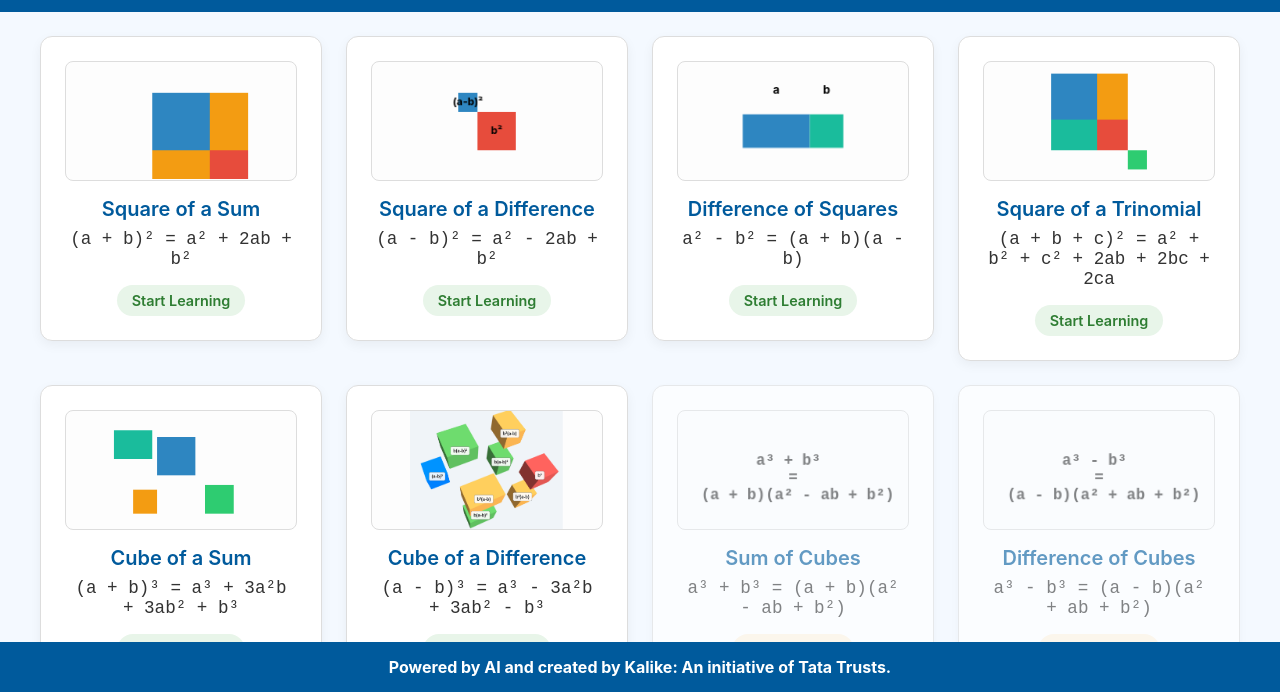
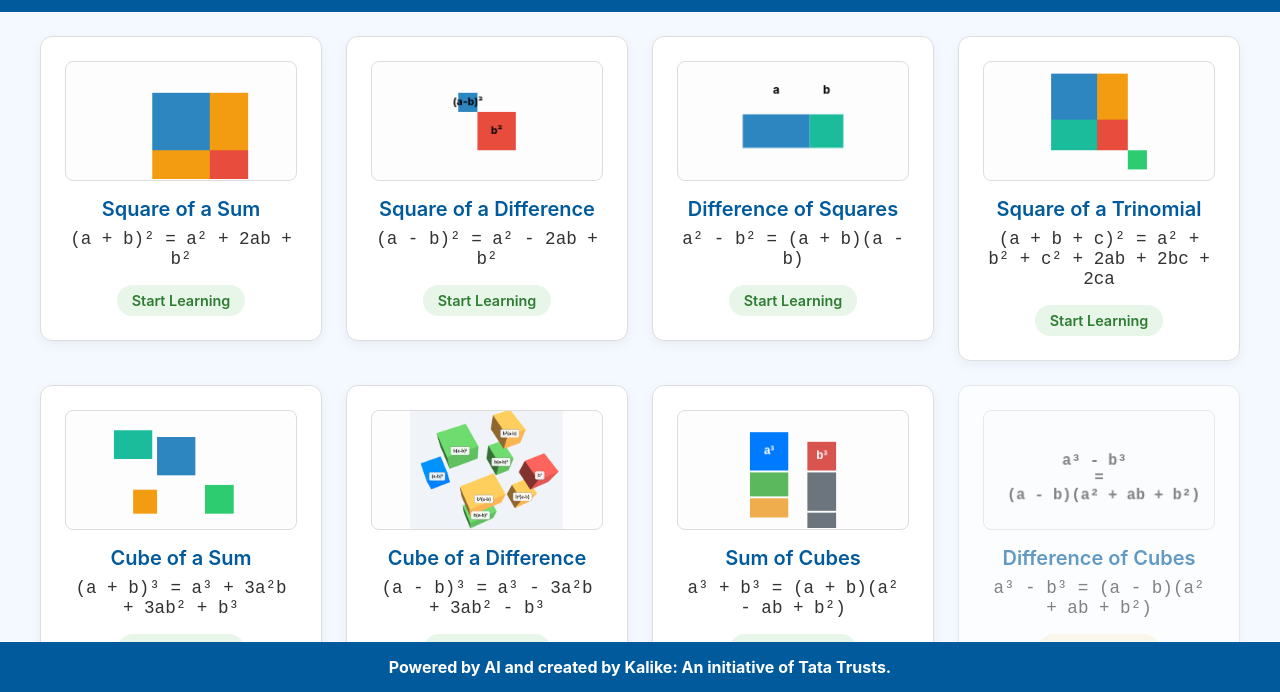
Before and after one commit to KSPIII-Kanya/AlgebraicIdentities, a plain HTML site: page index.html in a window 1280 px wide. Shown: the part 108-800 px from the top of the page. Drawn offline with Linux system fonts and the light colour scheme.

Commit message:
Update index.html

```diff
--- a/index.html
+++ b/index.html
@@ -152,8 +152,8 @@
             // 6th: Cube of a Difference (COMPLETE) — show formulae.png here and link to a7.html
             { id: 'a_minus_b_cu', name: 'Cube of a Difference', formula: '(a - b)³ = a³ - 3a²b + 3ab² - b³', status: 'complete', type: 'stepped' },
 
-            // 7th: Sum of cubes (kept coming-soon by default)
-            { id: 'a_cu_plus_b_cu', name: 'Sum of Cubes', formula: 'a³ + b³ = (a + b)(a² - ab + b²)', status: 'coming-soon', type: 'stepped' },
+            // 7th: Sum of cubes (NOW COMPLETE)
+            { id: 'a_cu_plus_b_cu', name: 'Sum of Cubes', formula: 'a³ + b³ = (a + b)(a² - ab + b²)', status: 'complete', type: 'stepped' },
 
             { id: 'a_cu_minus_b_cu', name: 'Difference of Cubes', formula: 'a³ - b³ = (a - b)(a² + ab + b²)', status: 'coming-soon', type: 'stepped' },
             { id: 'x_plus_y_sq_plus_x_minus_y_sq', name: 'Sum of Squares (Expanded)', formula: '(x + y)² + (x - y)² = 2(x² + y²)', status: 'coming-soon', type: 'stepped' },
@@ -170,7 +170,9 @@
             'a_plus_b_plus_c_sq': 'a4.html',
             'a_plus_b_cu': 'a6.html',
             // 6th identity -> a7.html
-            'a_minus_b_cu': 'a7.html'
+            'a_minus_b_cu': 'a7.html',
+            // 7th identity -> a8.html
+            'a_cu_plus_b_cu': 'a8.html'
         };
 
         // ===========================
@@ -343,6 +345,44 @@
                     pCtx.fillStyle = '#1ABC9C'; pCtx.fillRect(s_x, s_y + s_a, s_a, s_b);
                     break;
 
+                // NEW: Sum of Cubes Preview
+                case 'a_cu_plus_b_cu':
+                    // Mimic the exploded 3D view
+                    const startX = 75;
+                    const startY = 20;
+
+                    // --- Left Stack (a group) ---
+                    // Blue Cube (a^3)
+                    pCtx.fillStyle = '#007bff';
+                    pCtx.fillRect(startX, startY, 40, 40);
+                    pCtx.fillStyle = 'white'; pCtx.font = 'bold 12px sans-serif'; pCtx.fillText("a³", startX + 20, startY + 20);
+
+                    // Green (a^2b)
+                    pCtx.fillStyle = '#5cb85c';
+                    pCtx.fillRect(startX, startY + 42, 40, 25);
+
+                    // Yellow (ab^2)
+                    pCtx.fillStyle = '#f0ad4e';
+                    pCtx.fillRect(startX, startY + 69, 40, 20);
+
+                    // --- Right Stack (b group) ---
+                    const rightX = startX + 60;
+                    const rightY = startY + 10;
+
+                    // Red Cube (b^3)
+                    pCtx.fillStyle = '#d9534f';
+                    pCtx.fillRect(rightX, rightY, 30, 30);
+                    pCtx.fillStyle = 'white'; pCtx.fillText("b³", rightX + 15, rightY + 15);
+
+                    // Gray (-a^2b) - taller block
+                    pCtx.fillStyle = '#6c757d';
+                    pCtx.fillRect(rightX, rightY + 32, 30, 40);
+
+                    // Gray (-ab^2) - shorter block
+                    pCtx.fillStyle = '#6c757d';
+                    pCtx.fillRect(rightX, rightY + 74, 30, 25);
+                    break;
+
                 default:
                     pCtx.fillStyle = '#333333';
                     pCtx.font = 'bold 16px monospace';
```
